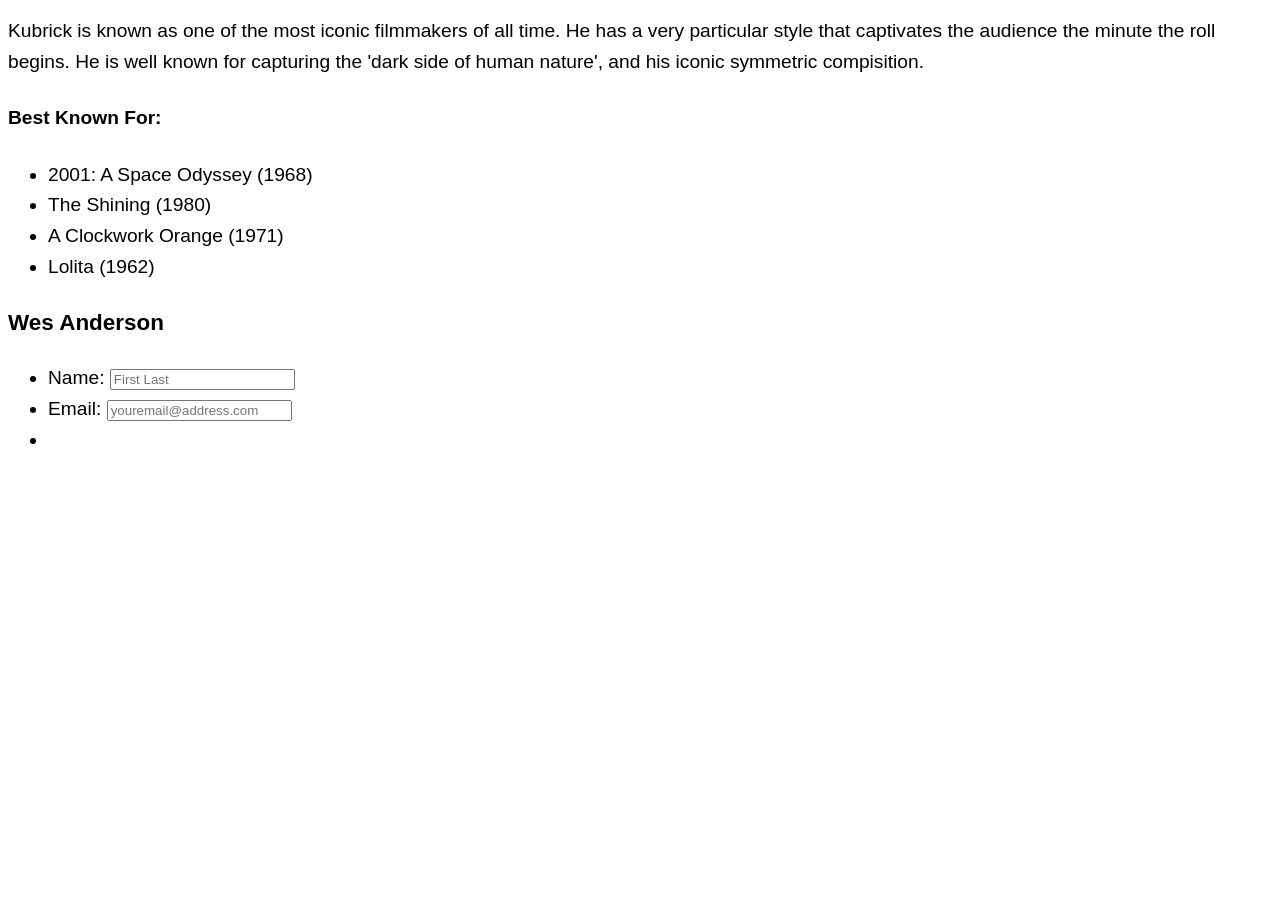
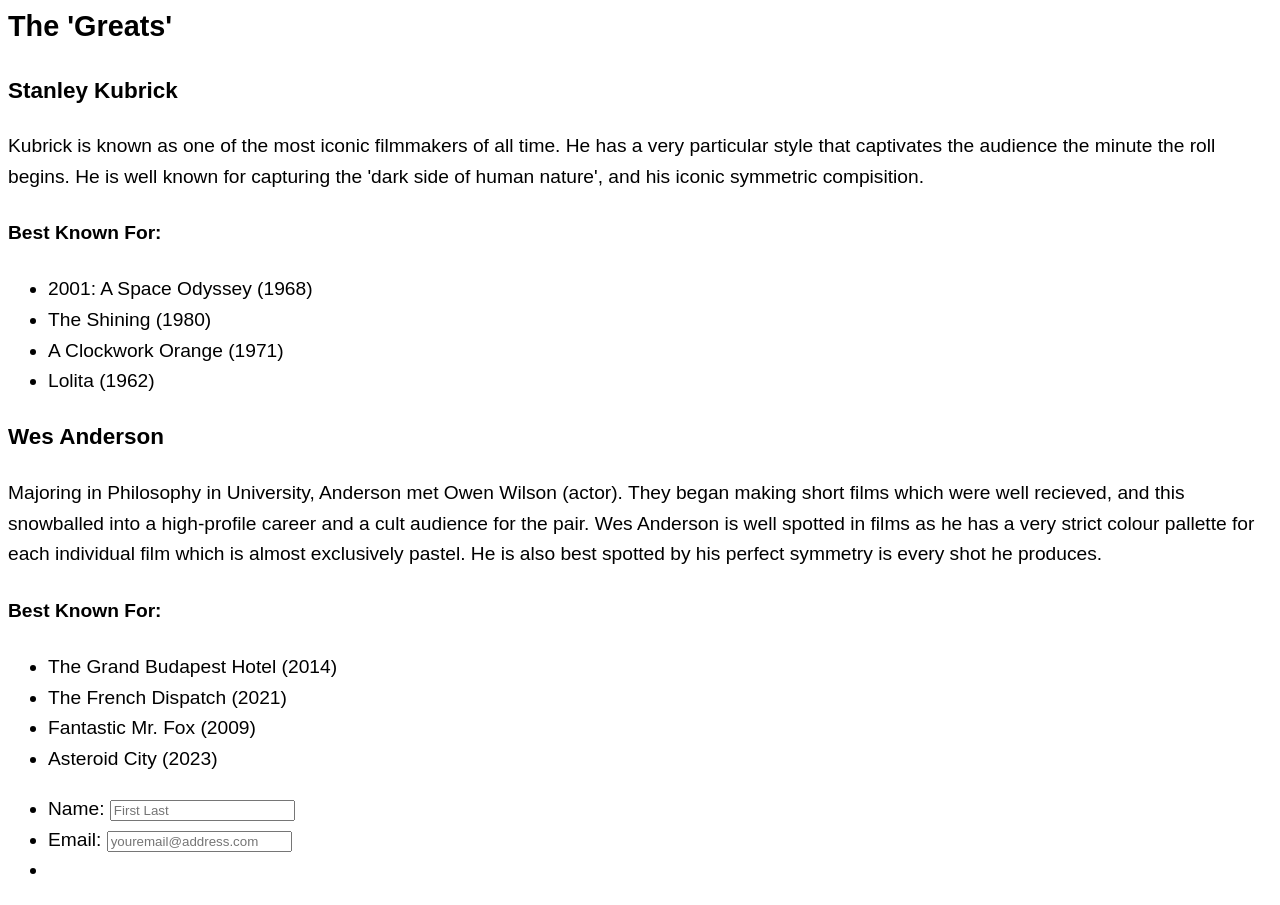
Before and after one commit to irm1005-itec1005-fall-2023/assignment-01-morganpaiine, a plain HTML site: page index.html in a window 1280 px wide. Shown: the part 1302-2207 px from the top of the page. Before the commit the page ends 1777 px from the top, so only its background shows below. Drawn offline with Linux system fonts and the light colour scheme.

Commit message:
90% comp.

```diff
--- a/index.html
+++ b/index.html
@@ -77,6 +77,7 @@
     </p>
 
     <h3>Cinematograhper</h3>
+    <p>This role's responsibilities pertain to the light and camera set ups for every shot in a film. Cinematographers are responsible for conveying the directors vision throughout the film. They foces on over all aesthetic of the shot by using multiply different tactics, such as: shot list, lighting set-ups, camera setup + movements, etc. </p>
 
     <h3>Producer</h3>
 
@@ -91,12 +92,19 @@
         <li>The Shining (1980)</li>
         <li>A Clockwork Orange (1971)</li>
         <li>Lolita (1962)</li>
-
       </ul>
 
 
 
     <h3>Wes Anderson</h3>
+    <p>Majoring in Philosophy in University, Anderson met Owen Wilson (actor). They began making short films which were well recieved, and this snowballed into a high-profile career and a cult audience for the pair. Wes Anderson is well spotted in films as he has a very strict colour pallette for each individual film which is almost exclusively pastel. He is also best spotted by his perfect symmetry is every shot he produces.</p>
+    <h4>Best Known For:</h4>
+    <ul>
+      <li>The Grand Budapest Hotel (2014)</li>
+      <li>The French Dispatch (2021)</li>
+      <li>Fantastic Mr. Fox (2009)</li>
+      <li>Asteroid City (2023)</li>
+    </ul>
 
     <form action="" method="post">
       <ul>
@@ -122,6 +130,8 @@
 
         * https://globalnews.ca/news/8666616/nova-scotia-film-industry-funding/
         * https://www.imdb.com/name/nm0000040/bio/?ref_=nm_ov_bio_sm#salary
+        *https://www.imdb.com/name/nm0027572/
+        *https://www.studiobinder.com/blog/what-does-a-cinematographer-do/#:~:text=A%20cinematographer%20or%20director%20of,storyboards%20and%20into%20Post%2DProduction.
 
     -->
 
```
